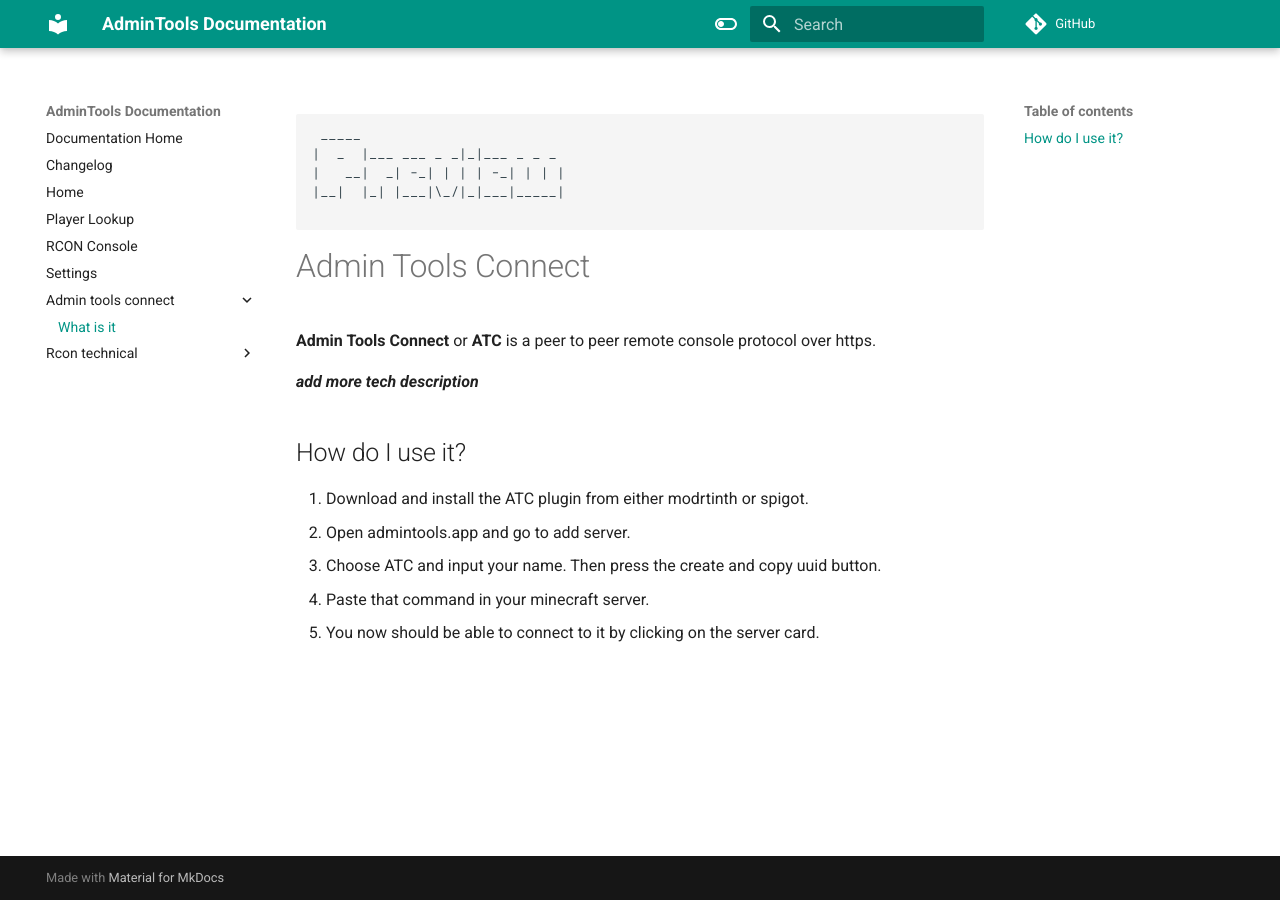
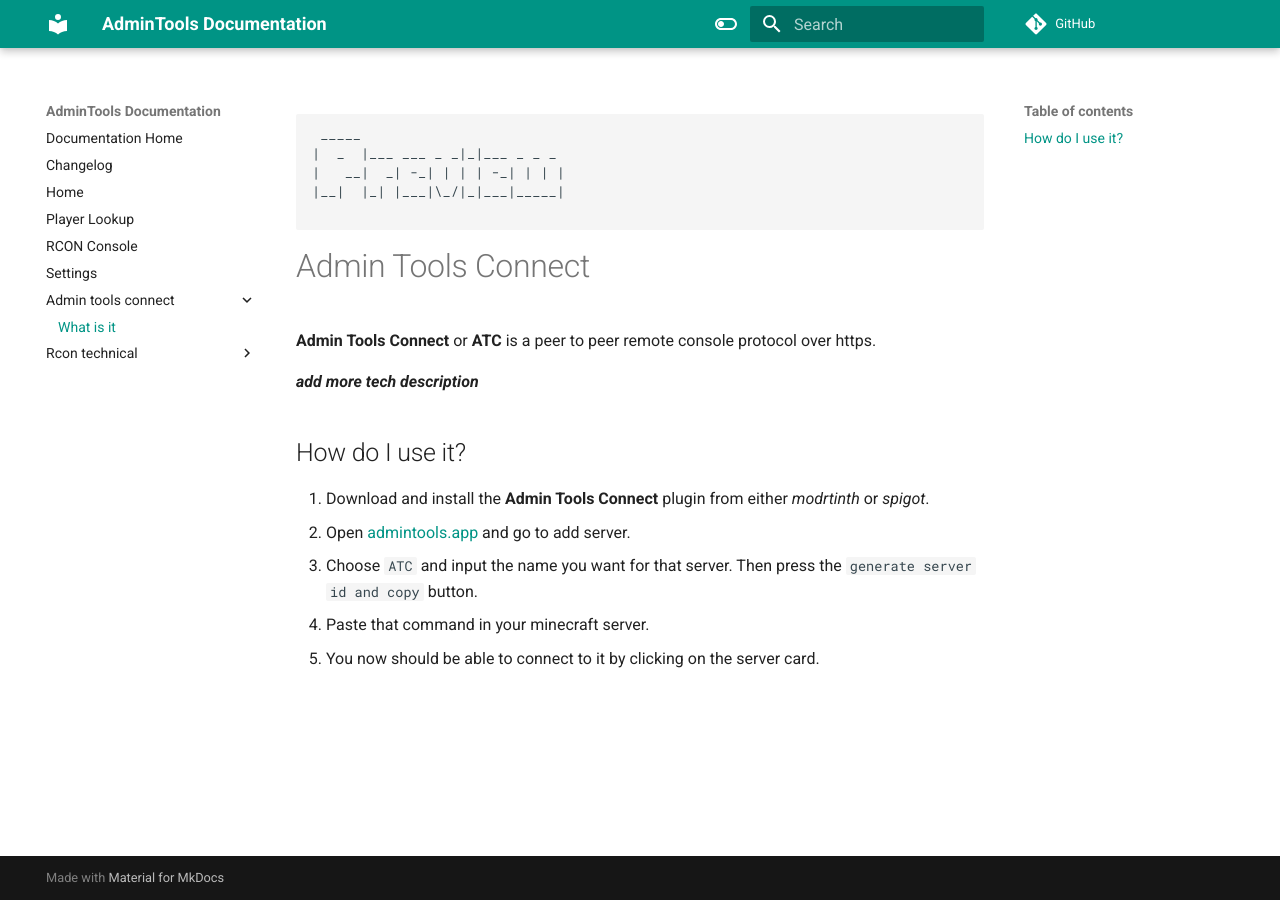
Before and after one commit to LukeOnuke/AdminToolsDocs, an MkDocs documentation site: the page built from docs/admin tools connect/what-is-it.md, in a window 1280 px wide. Built offline with MkDocs 1.6.1 and Material for MkDocs 9.7.7, drawn with Linux system fonts in a browser that asks for light colours; comment, search, counter and statistics services are not loaded.

Commit message:
Update what-is-it.md

```diff
--- a/docs/admin tools connect/what-is-it.md
+++ b/docs/admin tools connect/what-is-it.md
@@ -14,8 +14,8 @@
 
 ## How do I use it?
 
-1. Download and install the ATC plugin from either modrtinth or spigot.
-2. Open admintools.app and go to add server.
-3. Choose ATC and input your name. Then press the create and copy uuid button.
+1. Download and install the **Admin Tools Connect** plugin from either *modrtinth* or *spigot*.
+2. Open [admintools.app](https://admintools.app) and go to add server.
+3. Choose `ATC` and input the name you want for that server. Then press the `generate server id and copy` button.
 4. Paste that command in your minecraft server.
 5. You now should be able to connect to it by clicking on the server card.
```
